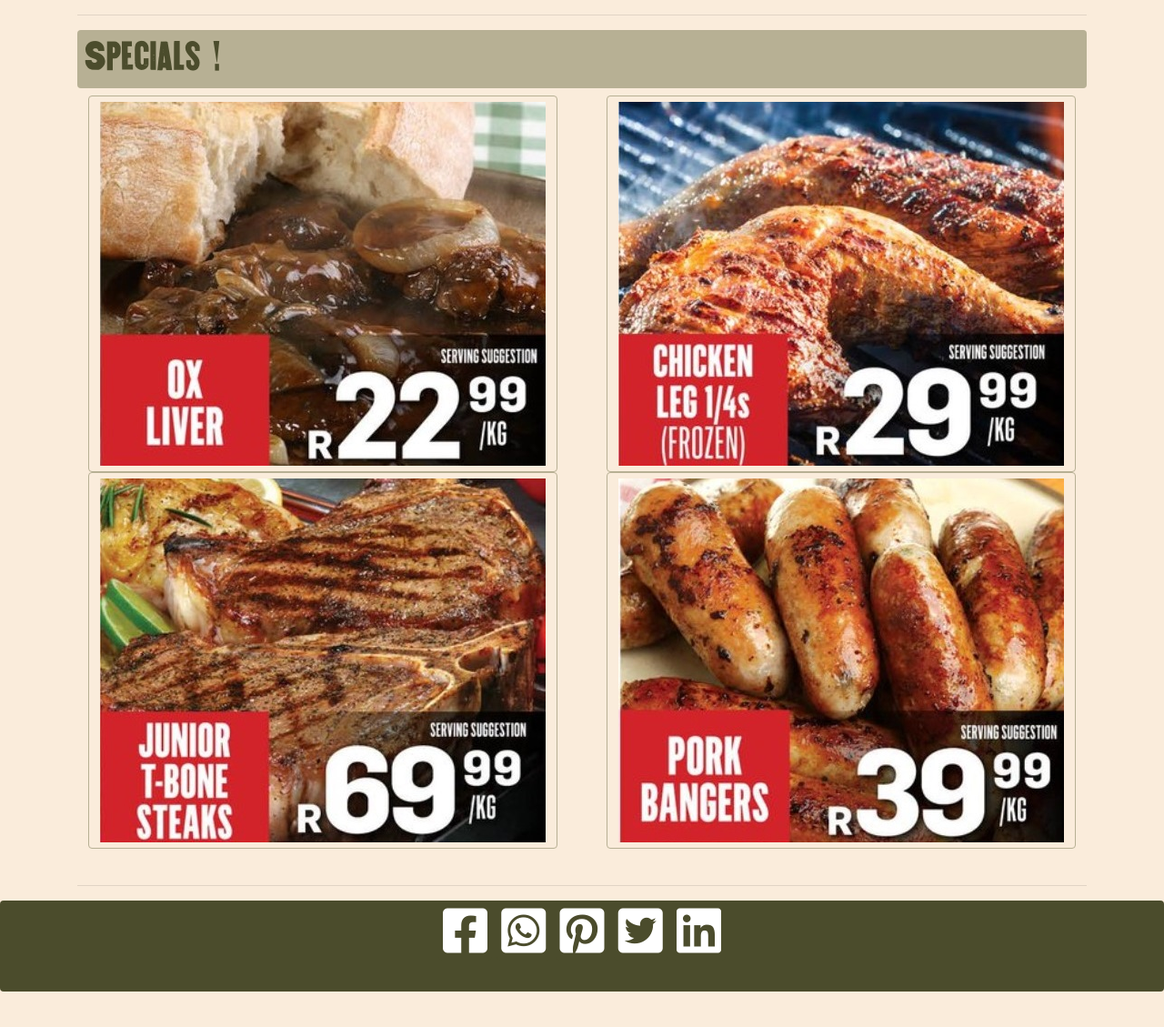
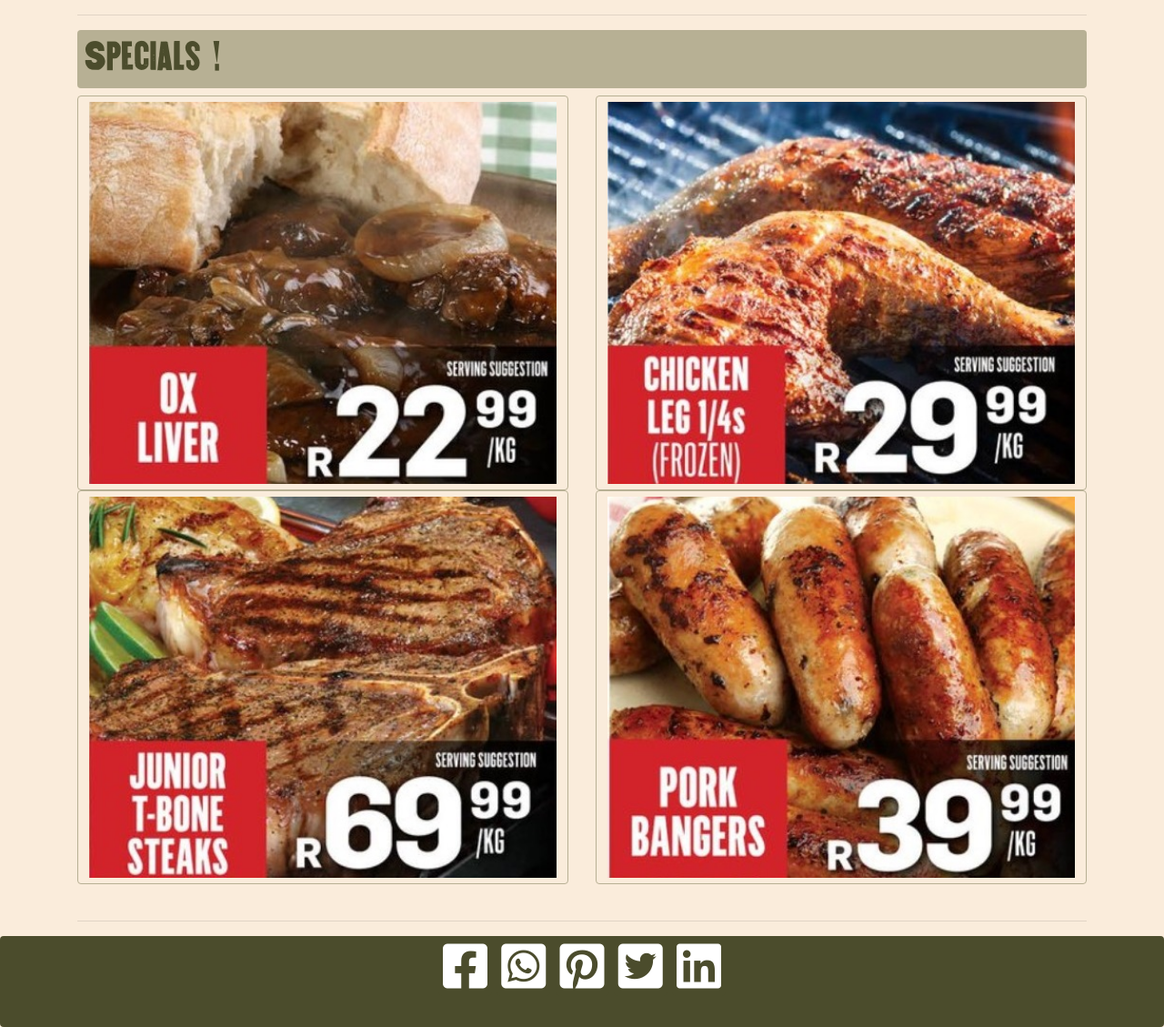
Before and after one commit to HermanRas/MeatMe, a PHP site: page /specials.php in a window 1280 px wide. Shown: the part 62-1191 px from the top of the page at 91% size. Before the commit the page ends 1152 px from the top, so only its background shows below. Run offline with PHP 8.4, Linux system fonts and the light colour scheme; some libraries are stand-ins or nearby versions.

Commit message:
fixed sizing

```diff
--- a/_specials.php
+++ b/_specials.php
@@ -1,5 +1,5 @@
 <?php
-// Load all Json files and Remove .. & . files
+// Load all Img files and Remove .. & . files
     $files = array_diff(scandir('img/Special'), array('..', '.'));
 ?>
 <!-- PageStart -->
@@ -13,8 +13,9 @@
             foreach ($files as $file) {
             ?>
             <div class="col-12 col-md-6 text-center">
-                <a href="#" class="btn btn-outline-secondary"><img class="img-fluid"
-                        src="img/Special/<?php echo $file ;?>" class="rounded main-ico"></a>
+                <a href="#" class="btn btn-outline-secondary" style="min-width:100%;"><img class="img-fluid"
+                        style="min-width:100%; min-height:100%;" src="img/Special/<?php echo $file ;?>"
+                        class="rounded main-ico"></a>
             </div>
             <?php
             }
```
